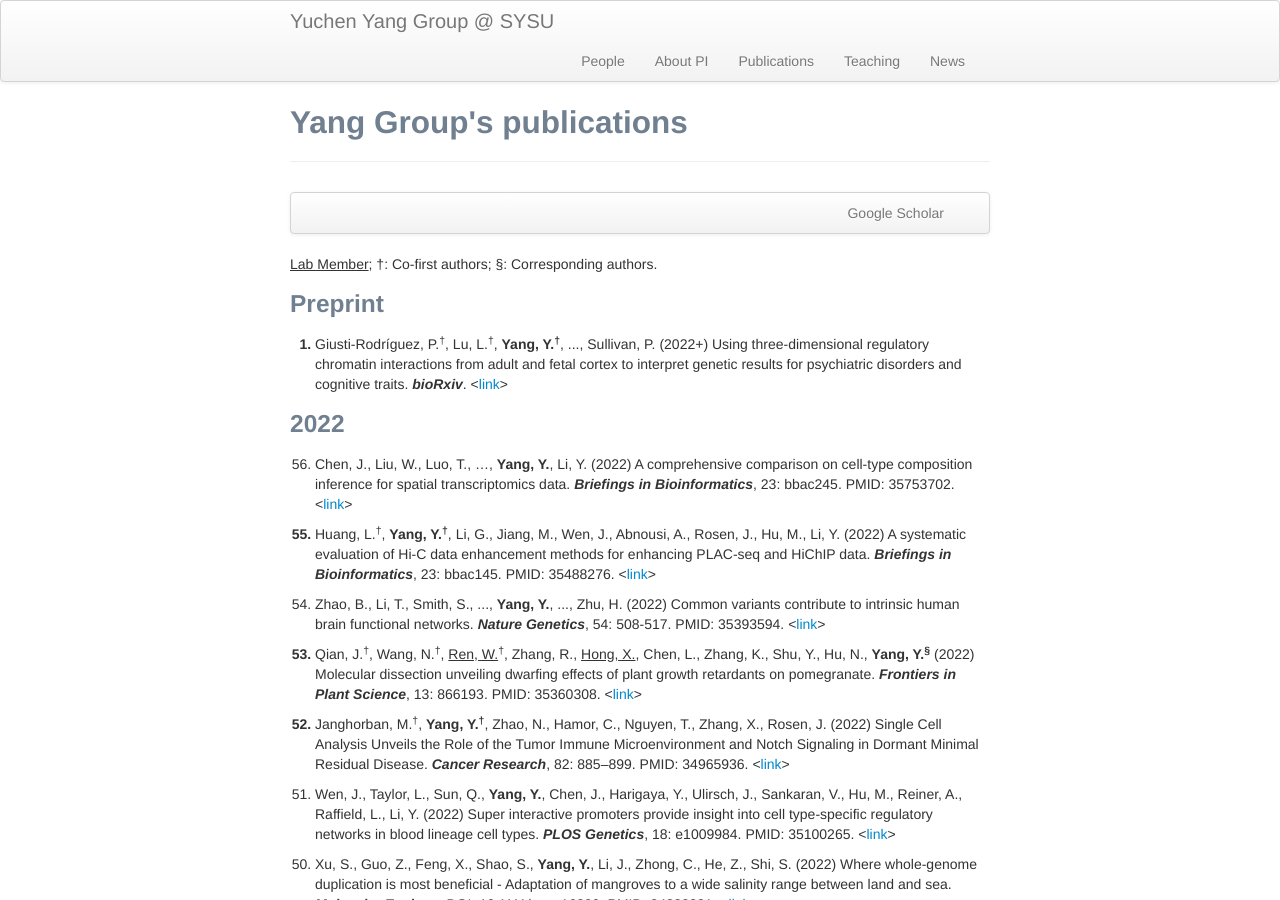
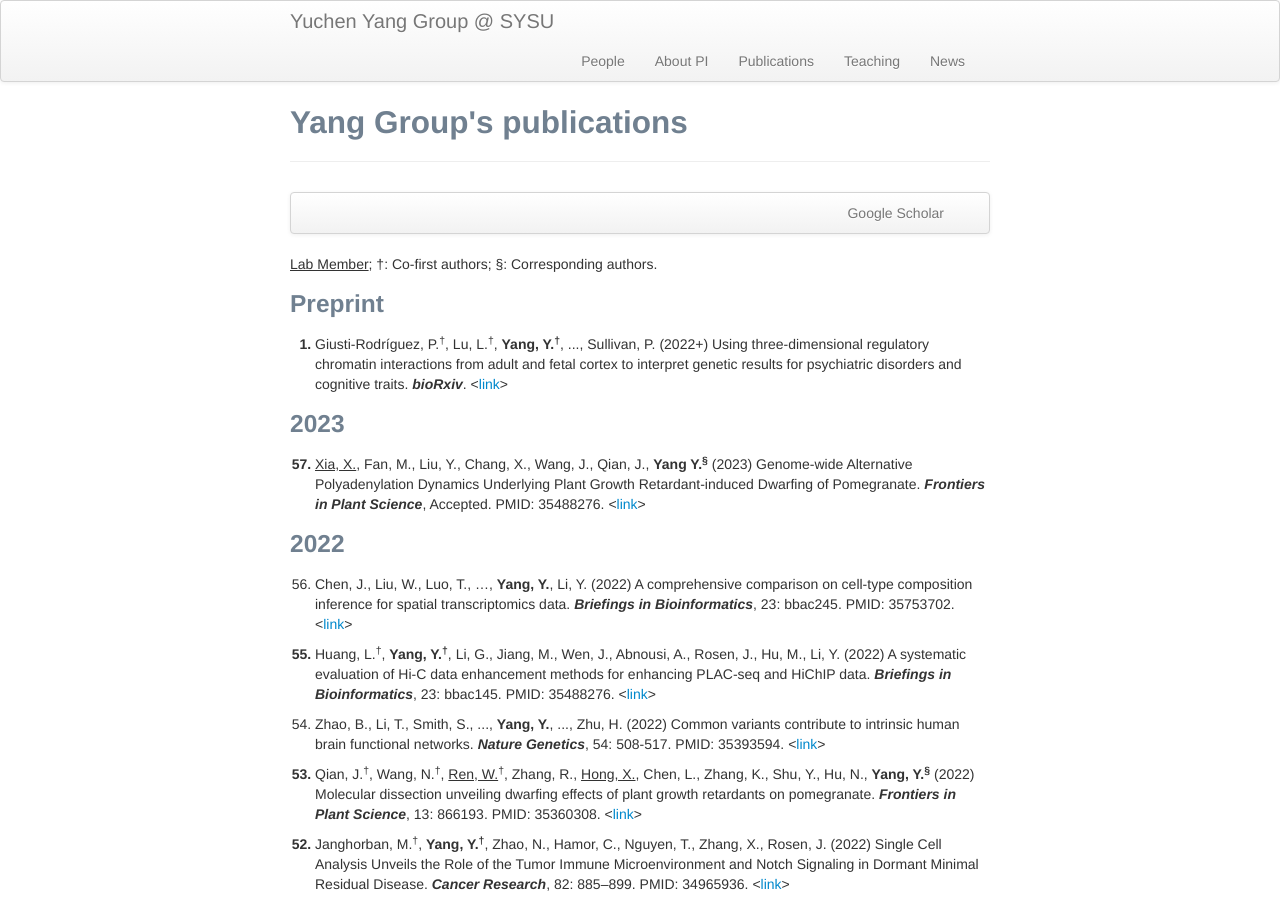
Before and after one commit to yuchenyanggroup/yuchenyanggroup.github.io, a Jekyll site: the page built from pages/pubs.md, in a window 1280 px wide and 900 px high. Built offline with Jekyll 4.4.1, drawn with Linux system fonts in a browser that asks for light colours.

Commit message:
Update pubs.md

```diff
--- a/pages/pubs.md
+++ b/pages/pubs.md
@@ -15,6 +15,9 @@ title: Yang Group's publications
 
 ### Preprint
 <ol start="1" style="font-weight: bold;"> <li><span style="font-weight: normal;">Giusti-Rodríguez, P.<sup>&dagger;</sup>, Lu, L.<sup>&dagger;</sup>, <b>Yang, Y.<sup>&dagger;</sup></b>, ..., Sullivan, P. (2022+) Using three-dimensional regulatory chromatin interactions from adult and fetal cortex to interpret genetic results for psychiatric disorders and cognitive traits. <i><b>bioRxiv</b></i>. <<a href="https://www.biorxiv.org/content/10.1101/406330v1.full">link</a>></span></li></ol>
+
+### 2023
+<ol start="57" style="font-weight: bold;"> <li><span style="font-weight: normal;"> <u>Xia, X.</u>, Fan, M., Liu, Y., Chang, X., Wang, J., Qian, J., <b>Yang Y.<sup>&sect;</sup></b> (2023) Genome-wide Alternative Polyadenylation Dynamics Underlying Plant Growth Retardant-induced Dwarfing of Pomegranate. <i><b>Frontiers in Plant Science</b></i>, Accepted. PMID: 35488276. <<a href="https://www.frontiersin.org/articles/10.3389/fpls.2023.1189456/abstract">link</a>></span></li></ol>
 
 ### 2022
 <ol start="56"> <li> Chen, J., Liu, W., Luo, T., …, <b>Yang, Y.</b>, Li, Y. (2022) A comprehensive comparison on cell-type composition inference for spatial transcriptomics data. <i><b>Briefings in Bioinformatics</b></i>, 23: bbac245. PMID: 35753702. <<a href="https://academic.oup.com/bib/article-abstract/23/4/bbac245/6618233?redirectedFrom=fulltext">link</a>></li></ol>
```
